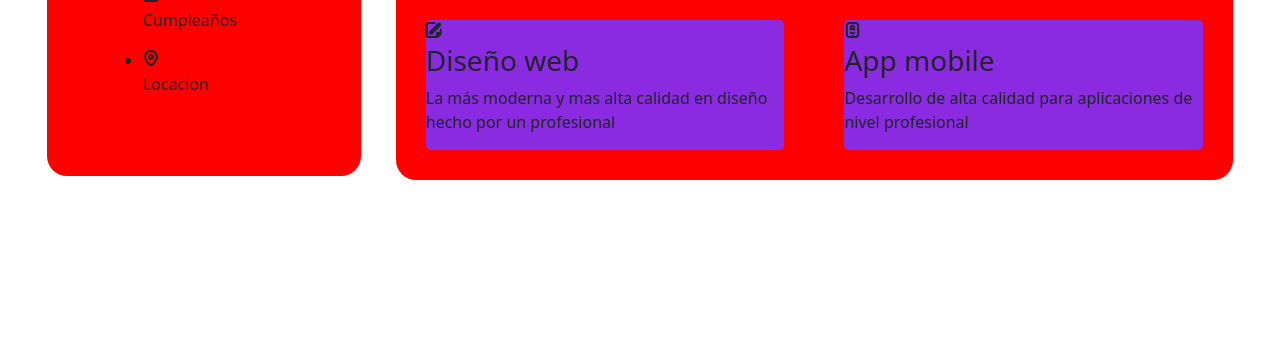
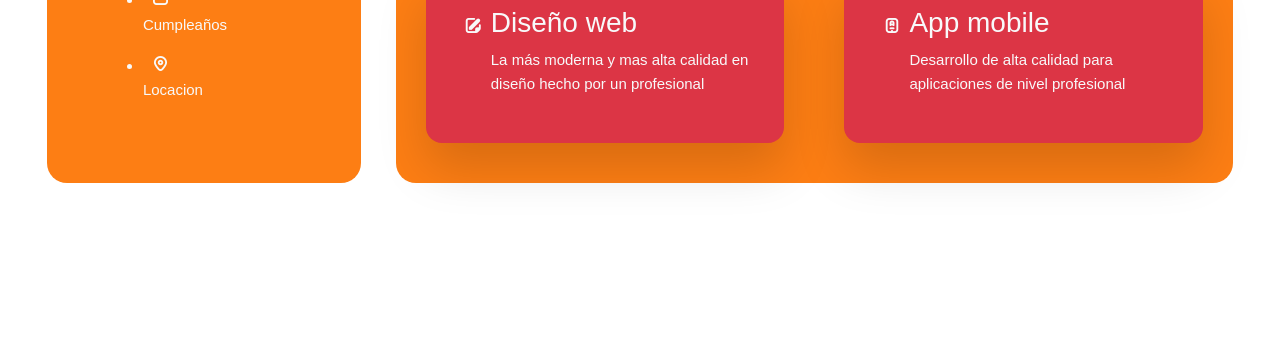
Before and after one commit to daank12/CurriculumIT, a plain HTML site: page index.html in a window 1280 px wide. Shown: the part 458-800 px from the top of the page. Drawn offline with nearby package versions, Linux system fonts and the light colour scheme.

Commit message:
Indicamos variables y cambiamos los colores

```diff
--- a/index.html
+++ b/index.html
@@ -73,7 +73,7 @@
                             <li class="nav__item ">
                                 <a href="Estudios.html">Estudios</a></li>
                             <li class="nav__item "><a href="Portfolio.html">Portfolio</a></li>
-                            <li class="nav__item "><a href="Contacto.html">Contacto</a></li>
+                    <!-- <li class="nav__item "><a href="Contacto.html">Contacto</a></li> -->
 
                         </ul>
                     </div>
@@ -94,8 +94,8 @@
                     <h2 class="title title--h2 mt-3"> ¿Qué estoy haciendo?</h2>
                     <div class="row">
                        <!--Web design-->
-                    <div class="col-12 col-md-6">
-                            <div style="display:inline-block;"class="case-item box box-inner info-relleno">
+                    <div class="col-12 col-md-6 ">
+                            <div class="case-item box box-inner info-relleno">
                             <i class="fi fi-br-edit"></i>
                             <div>
                                 <h3 class="text-sm">Diseño web</h3>
@@ -104,8 +104,8 @@
                             </div>
                         </div>
                         <!--Desarrollo Mobile-->
-                    <div class="col-12 col-md-6">
-                            <div style="display:inline-block;"class="case-item box box-inner info-relleno">
+                        <div class="col-12 col-md-6 ">
+                            <div class="case-item box box-inner info-relleno">
 
                             <i class="fi fi-br-mobile"></i>
                             <div>
--- a/styles.css
+++ b/styles.css
@@ -1,4 +1,63 @@
 @import url('https://cdn-uicons.flaticon.com/uicons-bold-rounded/css/uicons-bold-rounded.css');
+:root {
+    --font-family: 'Poppins', sans-serif;
+    --font-base-size: 15px;
+    --font-mobile-size: 14px;
+    --color-heading: #FCFCFC;
+    --color-paragraph: #b4fbd0;
+    --color-border: #383838;
+    --color-bg: #121212;
+    --color-surface-1: #1e1e1f;
+    --color-surface-2: #2a2a2b;
+    --color-surface-3: #ff8c2d;
+    --color-accent: #FFDB6E;
+    --color-error: #B84C4C;
+    --color-gradient: linear-gradient(137.84deg, #FFDB6E 26.31%, #FFBC5E 93.75%);
+    --color-gradient-soft: linear-gradient(135deg, rgba(255, 218, 109, 0.0375) 0%, rgba(255, 189, 94, 0) 100%), #1E1E1F;
+    --color-gradient-text: linear-gradient(90deg, #FFDB6E, #FFBC5E);
+    --color-gradient-border: linear-gradient(155deg, #FFDA6D 0%, rgba(255, 191, 96, 0) 50%);
+    --color-gradient-border-gray: linear-gradient(135deg, #404040 0%, rgba(64, 64, 64, 0) 48.44%);
+    --color-gradient-gray: linear-gradient(137.84deg, #3F3F40 2.69%, #303030 93.75%);
+    --color-gradient-icon: linear-gradient(135deg, rgba(255, 218, 109, 0.25) 0%, rgba(255, 189, 94, 0) 59.86%), #202021;
+    --color-btn: linear-gradient(135deg, rgba(45, 45, 46, 0.25) 0%, rgba(27, 27, 28, 0) 100%), #202021;
+    --box-shadow-24: -4px 8px 24px rgba(0, 0, 0, 0.25);
+    --box-shadow-30: 0px 16px 30px rgba(0, 0, 0, 0.25);
+    --box-shadow-40: 0px 16px 40px rgba(0, 0, 0, 0.25);
+    --box-shadow-50: 0px 25px 50px rgba(0, 0, 0, 0.15);
+    --box-shadow-80: 0px 24px 80px rgba(0, 0, 0, 0.7);
+    --radius-32: 32px;
+    --radius-20: 20px;
+    --radius-18: 18px;
+    --radius-16: 16px;
+    --radius-14: 14px;
+    --radius-12: 12px;
+    --radius-8: 8px;
+    --bs-blue: #0d6efd;
+    --bs-indigo: #6610f2;
+    --bs-purple: #6f42c1;
+    --bs-pink: #d63384;
+    --bs-red: #dc3545;
+    --bs-orange: #fd7e14;
+    --bs-yellow: #ffc107;
+    --bs-green: #198754;
+    --bs-teal: #20c997;
+    --bs-cyan: #0dcaf0;
+    --bs-white: #fff;
+    --bs-gray: #6c757d;
+    --bs-gray-dark: #343a40;
+    --bs-primary: #0d6efd;
+    --bs-secondary: #6c757d;
+    --bs-success: #198754;
+    --bs-info: #0dcaf0;
+    --bs-warning: #ffc107;
+    --bs-danger: #dc3545;
+    --bs-light: #f8f9fa;
+    --bs-dark: #212529;
+    --bs-font-sans-serif: system-ui,-apple-system,"Segoe UI",Roboto,"Helvetica Neue",Arial,"Noto Sans","Liberation Sans",sans-serif,"Apple Color Emoji","Segoe UI Emoji","Segoe UI Symbol","Noto Color Emoji";
+    --bs-font-monospace: SFMono-Regular,Menlo,Monaco,Consolas,"Liberation Mono","Courier New",monospace;
+    --bs-gradient: linear-gradient(180deg, rgba(255, 255, 255, 0.15), rgba(255, 255, 255, 0));
+
+  }
 
 [class *= col]{
     /*background-color: aqua;*/
@@ -26,11 +85,28 @@
 [class *= box]{
     display: inline-block;
 }
+body{
+    color: var(--bs-light);
+    font-family: var(--font-family);
+    font-size: var(--font-base-size);
+    font-weight: 300;
+    line-height: 1.65;
+}
+.row{
+    /* --bs-gutter-x: 1.5rem;
+    --bs-gutter-y: 0; */
+    display: flex;
+    flex-wrap: wrap;
+    /* margin-top: calc(var(--bs-gutter-y) * -1);
+    margin-right: calc(var(--bs-gutter-x)/ -2);
+    margin-left: calc(var(--bs-gutter-x)/ -2); */
 
+}
 .contenedor{
     justify-content: space-evenly;
     margin: 8vh 8vh 8vh 0vh;
     padding: 0;
+    /* background-color: var(--bs-orange); */
 
 }
 .row-grid{
@@ -41,7 +117,7 @@
 }
 #aside{
     border: 0;
-    background-color: red;
+    background-color: var(--bs-orange);
     padding: 8vh;
 
 
@@ -58,7 +134,7 @@ aside img{
     justify-content: center;
 }
 .separation{
-    border: 1px solid black;
+    border: 1px solid var(--color-surface-1);
     height: 2px;
     width: 100%;
 }
@@ -69,7 +145,7 @@ aside img{
     padding: 5px;
     align-self: flex-end;
     border-radius: 0 5px 0 5px;
-    background-color: orangered;
+    background-color: var(--color-surface-3);
     border: 10px;
     width: fit-content;
 
@@ -87,21 +163,49 @@ aside img{
     align-items: end;
 }
 .nav__item a:hover{
-    color: aquamarine;
+    color: var(--bs-dark);
     cursor: pointer;
+}
+.fi{
+    margin: 10px;
 }
 
 #main-info{
     position: relative;
-    background-color: red;
+    background-color: var(--bs-orange);
     top: 10%;
     display: grid;
 }
 .info-relleno{
-    background-color: blueviolet;
+    background-color: var(--bs-red);
     margin: 30px;
     border-radius: 5px;
 }
+.box-inner{
+    border-radius: var(--radius-16);
+    box-shadow: var(--box-shadow-50);
+    padding: 1.875rem;
+    margin-bottom: 1.875rem;
+  }
+
+.case-item{
+    display: flex;
+    /* height: calc(100% - 1.25rem);
+    padding-bottom: 1.25rem; */
+    position: relative;
+  }
+
+  .box::before {
+    content: '';
+    position: absolute;
+    top: 1px;
+    right: 1px;
+    bottom: 1px;
+    left: 1px;
+    background: var(--color-gradient-soft);
+    border-radius: inherit;
+    z-index: -1;
+  }
 .progress_container{
     border: 1px solid black;
     border-radius: 5px;
```
Also changed, not shown: Estudios.html (+2 -2 lines), Portfolio.html (+1 -1 lines), 2 other files.
